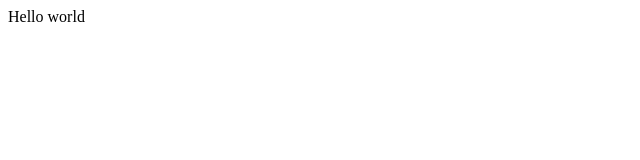
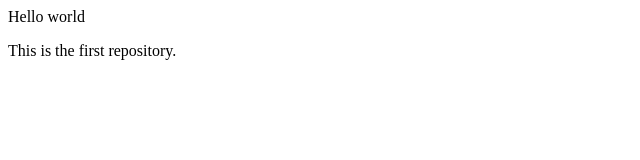
Before and after one commit to roshanchevli/first-repo, a plain HTML site: page index.html in a window 1280 px wide. Shown: the whole page, without its empty margins (0-640 px from the left). Drawn offline with Linux system fonts and the light colour scheme.

Commit message:
add new line in index

```diff
--- a/index.html
+++ b/index.html
@@ -1 +1,2 @@
 <p>Hello world</p>
+<p>This is the first repository.</p>
```
